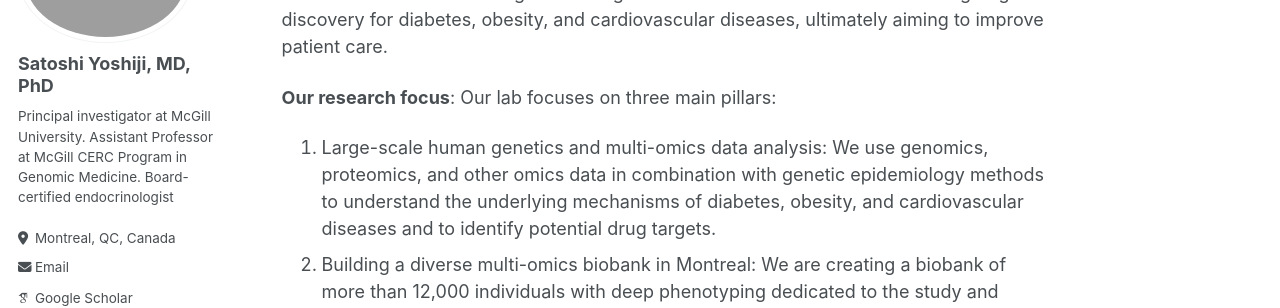
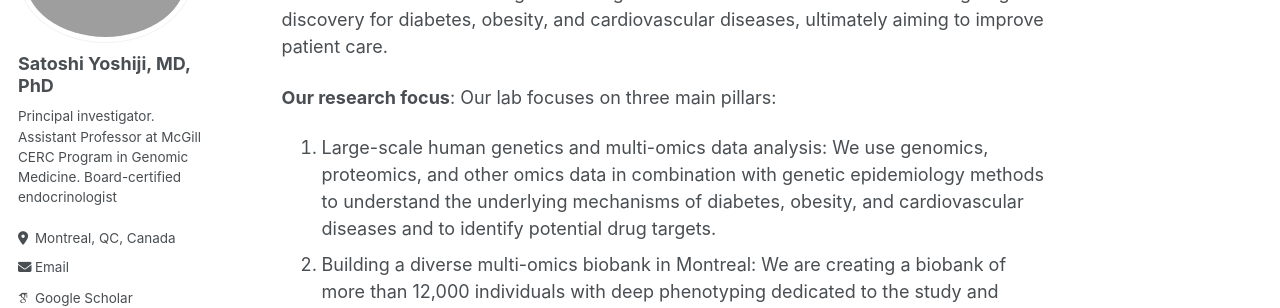
Before and after one commit to satoshi-yoshiji/satoshi-yoshiji.github.io, a Jekyll site: the page built from _pages/about.md, in a window 1280 px wide. Shown: the part 197-505 px from the top of the page. Built offline with Jekyll 4.4.1, drawn with Linux system fonts in a browser that asks for light colours; some web fonts are replaced.

Commit message:
Update _config.yml

```diff
--- a/_config.yml
+++ b/_config.yml
@@ -24,7 +24,7 @@ author:
   avatar           : "profileJune2024.png"
   name             : "Satoshi Yoshiji, MD, PhD"
   pronouns         : # example: "she/her"
-  bio              : "Principal investigator at McGill University. Assistant Professor at McGill CERC Program in Genomic Medicine. Board-certified endocrinologist"
+  bio              : "Principal investigator. Assistant Professor at McGill CERC Program in Genomic Medicine. Board-certified endocrinologist"
   location         : "Montreal, QC, Canada"
   employer         : #"Red Brick University"
   uri              : # URL
```
